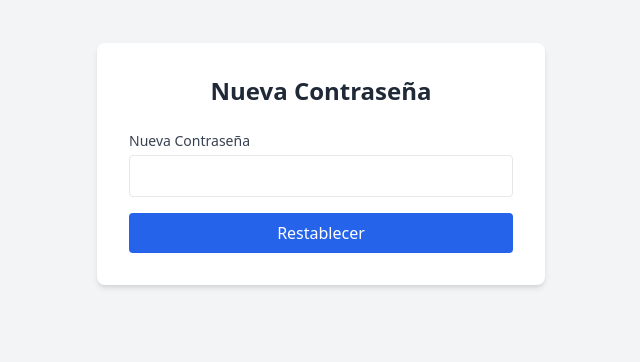
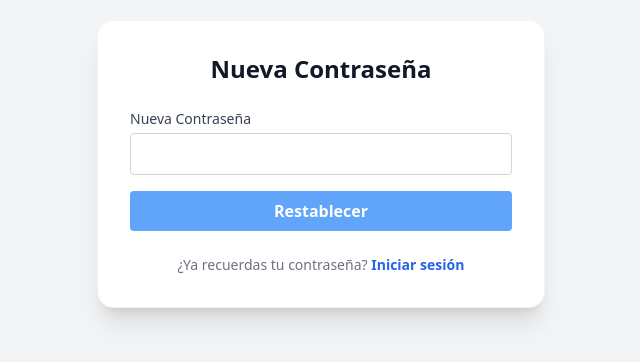
Before and after one commit to elprofeclei-gif/backlog-app, a React (Vite) app in the folder frontend/: page /reset-password in a window 1280 px wide. Shown: the part 236-598 px from the top of the page, without its empty margins (319-959 px from the left). Built offline with nearby package versions, Linux system fonts and the light colour scheme; no server answers.

Commit message:
Fix: Use dynamic FRONTEND_URL for password reset email-Link

```diff
--- a/frontend/src/main.tsx
+++ b/frontend/src/main.tsx
@@ -17,7 +17,7 @@ Sentry.init({
 
 ReactDOM.createRoot(document.getElementById('root')!).render(
   <React.StrictMode>
-    <GoogleOAuthProvider clientId="T653272792095-2m9c04r5f96iluf0rsgf30o0lnvsjhpu.apps.googleusercontent.com">
+    <GoogleOAuthProvider clientId={import.meta.env.VITE_GOOGLE_CLIENT_ID}>
       <ThemeProvider>
         <AuthProvider>
           <App />
--- a/frontend/src/pages/ResetPassword.tsx
+++ b/frontend/src/pages/ResetPassword.tsx
@@ -1,54 +1,99 @@
-import type { AxiosError } from 'axios';
 import { useState } from 'react';
 import { useNavigate, useSearchParams } from 'react-router-dom';
+import { useForm } from 'react-hook-form';
+import { zodResolver } from '@hookform/resolvers/zod';
+import { z } from 'zod';
 import API from '../api/axios';
 import { useDocumentTitle } from '../hooks/useDocumentTitle';
+import Button from '../components/ui/Button';
+import Input from '../components/ui/Input';
+import toast from 'react-hot-toast';
+
+// 1. Esquema de validación
+const schema = z.object({
+  newPassword: z.string().min(6, 'La contraseña debe tener al menos 6 caracteres'),
+});
+
+type FormValues = z.infer<typeof schema>;
 
 export default function ResetPassword() {
-  useDocumentTitle('Recuperar Contraseña');
+  useDocumentTitle('Nueva Contraseña');
   const [params] = useSearchParams();
   const token = params.get('token') || '';
-  const [newPassword, setNewPassword] = useState('');
+  const [isLoading, setIsLoading] = useState(false);
   const [message, setMessage] = useState('');
   const navigate = useNavigate();
 
-  const handleSubmit = async (e: React.FormEvent) => {
-    e.preventDefault();
+  // 2. Inicializamos React Hook Form
+  const {
+    register,
+    handleSubmit,
+    formState: { errors, isValid },
+  } = useForm<FormValues>({
+    resolver: zodResolver(schema),
+    mode: 'onTouched',
+    delayError: 500,
+  });
+
+  const onSubmit = async (data: FormValues) => {
+    if (!token) {
+      toast.error('Token inválido o faltante.');
+      return;
+    }
+    setIsLoading(true);
+    setMessage('');
+
     try {
-      const { data } = await API.post('/auth/reset-password', { token, newPassword });
-      setMessage(data.message);
+      const { data: resData } = await API.post('/auth/reset-password', {
+        token,
+        newPassword: data.newPassword,
+      });
+      setMessage(resData.message);
+      toast.success('Contraseña restablecida correctamente');
       setTimeout(() => navigate('/login'), 2000);
     } catch (err) {
-      const error = err as AxiosError<{ message: string }>;
-      setMessage(error.response?.data?.message || 'Error.');
+      const error = err as { response?: { data?: { message?: string } } };
+      toast.error(error.response?.data?.message || 'Error al restablecer contraseña.');
+    } finally {
+      setIsLoading(false);
     }
   };
 
   return (
-    <div className="min-h-screen flex items-center justify-center bg-gray-100">
-      <div className="bg-white p-8 rounded-lg shadow-md w-full max-w-md">
-        <h1 className="text-2xl font-bold text-center text-gray-800 mb-6">Nueva Contraseña</h1>
+    <div className="min-h-screen flex items-center justify-center bg-gray-100 dark:bg-gray-900 transition-colors p-4">
+      <div className="bg-white dark:bg-gray-800 p-8 rounded-2xl shadow-xl w-full max-w-md border border-gray-100 dark:border-gray-700">
+        <h1 className="text-2xl font-bold text-center text-gray-900 dark:text-white mb-6">
+          Nueva Contraseña
+        </h1>
+
         {message && (
-          <div className="bg-green-100 text-green-700 p-3 rounded mb-4 text-sm">{message}</div>
+          <div className="bg-green-50 dark:bg-green-900/20 text-green-700 dark:text-green-400 p-3 rounded-lg mb-4 text-sm font-medium">
+            {message}
+          </div>
         )}
-        <form onSubmit={handleSubmit} className="space-y-4">
-          <div>
-            <label className="block text-sm font-medium text-gray-700">Nueva Contraseña</label>
-            <input
-              type="password"
-              value={newPassword}
-              onChange={(e) => setNewPassword(e.target.value)}
-              className="mt-1 block w-full p-2 border rounded"
-              required
-            />
-          </div>
-          <button
-            type="submit"
-            className="w-full bg-blue-600 text-white p-2 rounded hover:bg-blue-700"
+
+        <form onSubmit={handleSubmit(onSubmit)} className="space-y-4">
+          <Input
+            label="Nueva Contraseña"
+            type="password"
+            {...register('newPassword')}
+            error={errors.newPassword?.message}
+            required
+          />
+          <Button type="submit" fullWidth isLoading={isLoading} disabled={!isValid}>
+            Restablecer
+          </Button>
+        </form>
+
+        <p className="text-center mt-6 text-sm text-gray-500 dark:text-gray-400">
+          ¿Ya recuerdas tu contraseña?{' '}
+          <a
+            href="/login"
+            className="text-blue-600 dark:text-blue-400 font-semibold hover:underline"
           >
-            Restablecer
-          </button>
-        </form>
+            Iniciar sesión
+          </a>
+        </p>
       </div>
     </div>
   );
```
